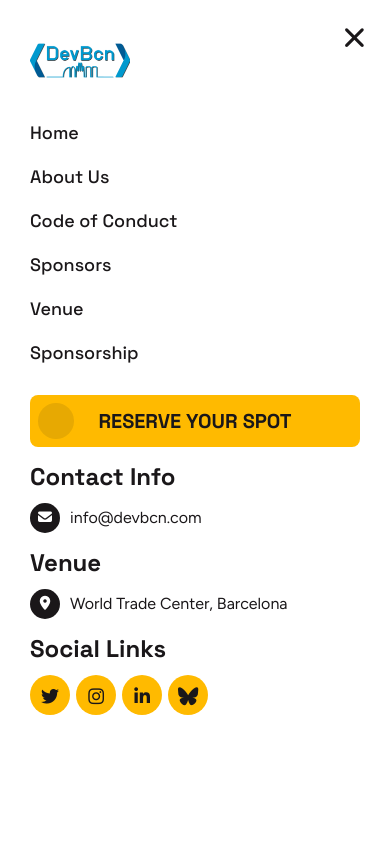
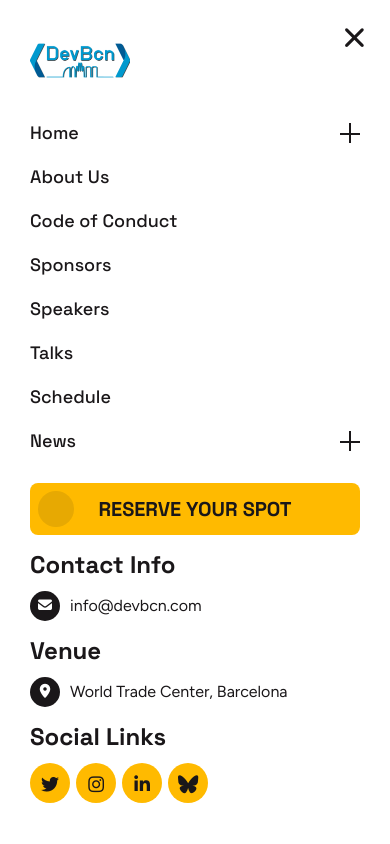
Before and after one commit to anyulled/devbcn-nextjs, a Next.js app: page /faq in a window 390 px wide. Both pictures are taken after a click on the element 358 px from the left and 40 px from the top of the page. Shown: the top 844 px of the page. Built offline with nearby package versions, Linux system fonts and the light colour scheme.

Commit message:
feat: introduce centralized navigation configuration with types and tests, and update MobileMenu to use it.

```diff
--- a/components/layout/MobileMenu.tsx
+++ b/components/layout/MobileMenu.tsx
@@ -1,11 +1,20 @@
 "use client";
+import { getEditionConfig } from "@/config/editions";
+import { editionLinks, mainNavLinks, newsDropdownLinks, socialLinks, yearSpecificNavLinks } from "@/config/navigation";
 import Link from "next/link";
+import { usePathname } from "next/navigation";
 import { useState } from "react";
 
 export default function MobileMenu({ isMobileMenu, handleMobileMenu }: any) {
-  const [isAccordion, setIsAccordion] = useState(1);
+  const [isAccordion, setIsAccordion] = useState<number | null>(null);
+  const pathname = usePathname();
+  const segments = pathname.split("/").filter(Boolean);
+  const yearFromPath = segments[0] && /^\d{4}$/.test(segments[0]) ? segments[0] : new Date().getFullYear().toString();
+  const configData = getEditionConfig(yearFromPath);
 
-  const handleAccordion = (key: any) => {
+  const withYear = (slug: string) => `/${yearFromPath}${slug}`;
+
+  const handleAccordion = (key: number) => {
     setIsAccordion((prevState) => (prevState === key ? null : key));
   };
   return (
@@ -37,50 +46,61 @@
         </div>
         <div className="mobile-nav mobile-nav1">
           <ul className="mobile-nav-list nav-list1">
-            <li className="has-sub hash-has-sub">
-              <span className="hash-nav">
+            {/* Home with Past Editions submenu */}
+            <li className={isAccordion === 1 ? "has-sub hash-has-sub active" : "has-sub hash-has-sub"}>
+              <span className="submenu-button" onClick={() => handleAccordion(1)}>
                 <em />
               </span>
-              <Link href="/#" className="hash-nav">
-                Home{" "}
+              <a className="hash-nav">Home</a>
+              <ul className="sub-menu" style={{ display: isAccordion === 1 ? "block" : "none" }}>
+                {editionLinks.map((link) => (
+                  <li key={link.href}>
+                    <Link href={link.href}>{link.label}</Link>
+                  </li>
+                ))}
+              </ul>
+            </li>
+
+            {/* Main Nav Links */}
+            {mainNavLinks.map((link) => (
+              <li key={link.href} className="hash-has-sub">
+                <Link href={link.href} className="hash-nav">
+                  {link.label}
                 </Link>
               </li>
-            <li className="hash-has-sub">
-              <Link href="/about-us" className="hash-nav">
-                About Us
+            ))}
+
+            {/* Year-specific Nav Links */}
+            {yearSpecificNavLinks.map((link) => (
+              <li key={link.href} className="hash-has-sub">
+                <Link href={withYear(link.href)} className="hash-nav">
+                  {link.label}
                 </Link>
               </li>
-            <li className="has-sub hash-has-sub">
-              <span className="hash-nav">
+            ))}
+
+            {/* Schedule (conditional) */}
+            {configData.schedule.enabled && (
+              <li className="hash-has-sub">
+                <Link href={withYear("/schedule")} className="hash-nav">
+                  Schedule
+                </Link>
+              </li>
+            )}
+
+            {/* News with submenu */}
+            <li className={isAccordion === 2 ? "has-sub hash-has-sub active" : "has-sub hash-has-sub"}>
+              <span className="submenu-button" onClick={() => handleAccordion(2)}>
                 <em />
               </span>
-              <Link href="/code-of-conduct" className="hash-nav">
-                Code of Conduct
-              </Link>
+              <a className="hash-nav">News</a>
+              <ul className="sub-menu" style={{ display: isAccordion === 2 ? "block" : "none" }}>
+                {newsDropdownLinks.map((link) => (
+                  <li key={link.href}>
+                    <Link href={link.requiresYear ? withYear(link.href) : link.href}>{link.label}</Link>
                   </li>
-            <li className="has-sub hash-has-sub">
-              <span className="hash-nav">
-                <em />
-              </span>
-              <Link href="/#sponsors" className="hash-nav">
-                Sponsors
-              </Link>
-            </li>
-            <li className="has-sub hash-has-sub">
-              <span className="hash-nav">
-                <em />
-              </span>
-              <Link href="/travel" className="hash-nav">
-                Venue
-              </Link>
-            </li>
-            <li className="has-sub hash-has-sub">
-              <span className="hash-nav">
-                <em />
-              </span>
-              <Link href="/sponsorship" className="hash-nav">
-                Sponsorship
-              </Link>
+                ))}
+              </ul>
             </li>
           </ul>
 
@@ -120,26 +140,13 @@
                   <h3>Social Links</h3>
                   <div className="social-links-mobile-menu">
                     <ul>
-                      <li>
-                        <Link href="https://twitter.com/dev_bcn" target="_blank" rel="noopener noreferrer">
-                          <i className="fa-brands fa-twitter" />
+                      {socialLinks.map((social) => (
+                        <li key={social.platform}>
+                          <Link href={social.url} target="_blank" rel="noopener noreferrer">
+                            <i className={social.icon} />
                           </Link>
                         </li>
-                      <li>
-                        <Link href="https://www.instagram.com/devbcn.conf/" target="_blank" rel="noopener noreferrer">
-                          <i className="fa-brands fa-instagram" />
-                        </Link>
-                      </li>
-                      <li>
-                        <Link href="	https://www.linkedin.com/company/devbcn/" target="_blank" rel="noopener noreferrer">
-                          <i className="fa-brands fa-linkedin-in" />
-                        </Link>
-                      </li>
-                      <li>
-                        <Link href="https://bsky.app/profile/devbcn.bsky.social" target="_blank" rel="noopener noreferrer">
-                          <i className="fa-brands fa-bluesky" />
-                        </Link>
-                      </li>
+                      ))}
                     </ul>
                   </div>
                 </div>
--- a/components/layout/header/Header8.tsx
+++ b/components/layout/header/Header8.tsx
@@ -1,5 +1,6 @@
 "use client";
 import { getEditionConfig } from "@/config/editions";
+import { editionLinks, mainNavLinks, newsDropdownLinks, yearSpecificNavLinks } from "@/config/navigation";
 import { trackTicketClick } from "@/lib/utils/analytics";
 import Link from "next/link";
 import { usePathname } from "next/navigation";
@@ -49,32 +50,23 @@
                         Home <i className="fa-solid fa-angle-down" />
                       </Link>
                       <ul className="dropdown-padding">
-                        <li>
-                          <Link href="/2025">2025 Edition</Link>
-                        </li>
-                        <li>
-                          <Link href="/2024">2024 Edition</Link>
-                        </li>
-                        <li>
-                          <Link href="/2023">2023 Edition</Link>
-                        </li>
+                        {editionLinks.map((link) => (
+                          <li key={link.href}>
+                            <Link href={link.href}>{link.label}</Link>
+                          </li>
+                        ))}
                       </ul>
                     </li>
-                    <li>
-                      <Link href="/about-us">About us</Link>
-                    </li>
-                    <li>
-                      <Link href="/code-of-conduct">Code of Conduct</Link>
-                    </li>
-                    <li>
-                      <Link href={withYear("/#sponsors")}>Sponsors</Link>
-                    </li>
-                    <li>
-                      <Link href={withYear("/speakers")}>Speakers</Link>
-                    </li>
-                    <li>
-                      <Link href={withYear("/talks")}>Talks</Link>
-                    </li>
+                    {mainNavLinks.map((link) => (
+                      <li key={link.href}>
+                        <Link href={link.href}>{link.label}</Link>
+                      </li>
+                    ))}
+                    {yearSpecificNavLinks.map((link) => (
+                      <li key={link.href}>
+                        <Link href={withYear(link.href)}>{link.label}</Link>
+                      </li>
+                    ))}
                     {configData.schedule.enabled && (
                       <li>
                         <Link href={withYear("/schedule")}>Schedule</Link>
@@ -85,18 +77,11 @@
                         News <i className="fa-solid fa-angle-down" />
                       </Link>
                       <ul className="dropdown-padding">
-                        <li>
-                          <Link href={withYear("/cfp")}>CFP</Link>
-                        </li>
-                        <li>
-                          <Link href={withYear("/diversity")}>Diversity</Link>
-                        </li>
-                        <li>
-                          <Link href={withYear("/job-offers")}>Job Offers</Link>
-                        </li>
-                        <li>
-                          <Link href="/travel">Travel</Link>
-                        </li>
+                        {newsDropdownLinks.map((link) => (
+                          <li key={link.href}>
+                            <Link href={link.requiresYear ? withYear(link.href) : link.href}>{link.label}</Link>
+                          </li>
+                        ))}
                       </ul>
                     </li>
                   </ul>
--- /dev/null
+++ b/config/navigation/index.ts
@@ -0,0 +1,90 @@
+/**
+ * Centralized Navigation Configuration
+ *
+ * Single source of truth for all navigation links across the application.
+ * Used by Header8, MobileMenu, and other navigation components.
+ */
+
+import type { NavItem, SocialLink } from "./types";
+
+/**
+ * Past edition links for Home dropdown
+ */
+export const editionLinks: NavItem[] = [
+  { label: "2025 Edition", href: "/2025", requiresYear: false },
+  { label: "2024 Edition", href: "/2024", requiresYear: false },
+  { label: "2023 Edition", href: "/2023", requiresYear: false },
+];
+
+/**
+ * Main navigation links (non-year-specific)
+ */
+export const mainNavLinks: NavItem[] = [
+  { label: "About Us", href: "/about-us", requiresYear: false },
+  { label: "Code of Conduct", href: "/code-of-conduct", requiresYear: false },
+];
+
+/**
+ * Year-specific navigation links
+ */
+export const yearSpecificNavLinks: NavItem[] = [
+  { label: "Sponsors", href: "/#sponsors", requiresYear: true },
+  { label: "Speakers", href: "/speakers", requiresYear: true },
+  { label: "Talks", href: "/talks", requiresYear: true },
+];
+
+/**
+ * News dropdown links
+ */
+export const newsDropdownLinks: NavItem[] = [
+  { label: "CFP", href: "/cfp", requiresYear: true },
+  { label: "Diversity", href: "/diversity", requiresYear: true },
+  { label: "Job Offers", href: "/job-offers", requiresYear: true },
+  { label: "Travel", href: "/travel", requiresYear: false },
+];
+
+/**
+ * Social media links
+ */
+export const socialLinks: SocialLink[] = [
+  {
+    platform: "twitter",
+    url: "https://twitter.com/dev_bcn",
+    icon: "fa-brands fa-twitter",
+  },
+  {
+    platform: "instagram",
+    url: "https://www.instagram.com/devbcn.conf/",
+    icon: "fa-brands fa-instagram",
+  },
+  {
+    platform: "linkedin",
+    url: "https://www.linkedin.com/company/devbcn/",
+    icon: "fa-brands fa-linkedin-in",
+  },
+  {
+    platform: "bluesky",
+    url: "https://bsky.app/profile/devbcn.bsky.social",
+    icon: "fa-brands fa-bluesky",
+  },
+];
+
+/**
+ * Helper function to get navigation links with year prefix
+ * @param year - The edition year (e.g., "2026")
+ * @returns Navigation links with year prefix applied where needed
+ */
+export const getNavLinksWithYear = (year: string): NavItem[] => {
+  return yearSpecificNavLinks.map((link) => ({
+    ...link,
+    href: `/${year}${link.href}`,
+  }));
+};
+
+/**
+ * Helper function to get all main navigation items for mobile menu
+ * Combines main nav and year-specific nav
+ */
+export const getAllMainNavLinks = (): NavItem[] => {
+  return [...mainNavLinks, ...yearSpecificNavLinks];
+};
--- /dev/null
+++ b/config/navigation/types.ts
@@ -0,0 +1,42 @@
+/**
+ * Navigation Configuration Types
+ *
+ * Type definitions for centralized navigation management across
+ * Header, MobileMenu, and other navigation components.
+ */
+
+/**
+ * Single navigation item
+ */
+export interface NavItem {
+  /** Display label for the link */
+  label: string;
+  /** URL path for the link */
+  href: string;
+  /** Whether this link opens in a new tab */
+  isExternal?: boolean;
+  /** Whether this link requires year prefix (e.g., /2026/speakers) */
+  requiresYear?: boolean;
+}
+
+/**
+ * Navigation group with dropdown items
+ */
+export interface NavGroup {
+  /** Display label for the dropdown */
+  label: string;
+  /** Navigation items in the dropdown */
+  items: NavItem[];
+}
+
+/**
+ * Social media link configuration
+ */
+export interface SocialLink {
+  /** Platform name (e.g., 'twitter', 'linkedin') */
+  platform: string;
+  /** Full URL to social profile */
+  url: string;
+  /** Font Awesome icon class */
+  icon: string;
+}
```
Also changed, not shown: 1 other file (tests, documents, lock files or other folders). Lines whose indentation alone changed are shown as unchanged.
